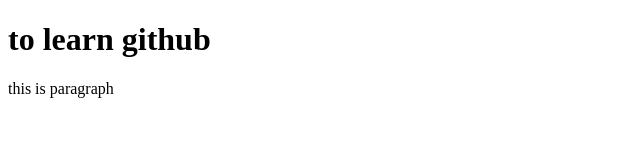
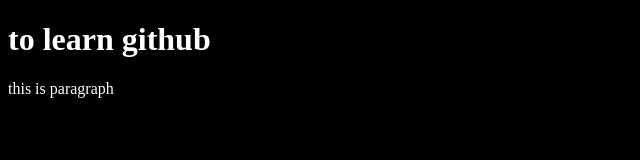
Before and after one commit to muhammadafroz7777/repo, a plain HTML site: page index.html in a window 1280 px wide. Shown: the whole page, without its empty margins (0-640 px from the left). Drawn offline with Linux system fonts and the light colour scheme.

Commit message:
added style

```diff
--- a/index.html
+++ b/index.html
@@ -4,6 +4,7 @@
     <meta charset="UTF-8">
     <meta name="viewport" content="width=device-width, initial-scale=1.0">
     <title>GitHub</title>
+    <link rel="stylesheet" href="./style/style.css">
 </head>
 <body>
     <h1>to learn github</h1>
--- /dev/null
+++ b/style/style.css
@@ -0,0 +1,5 @@
+body{
+background-color: black;
+color: #ffffff;
+
+}
```
